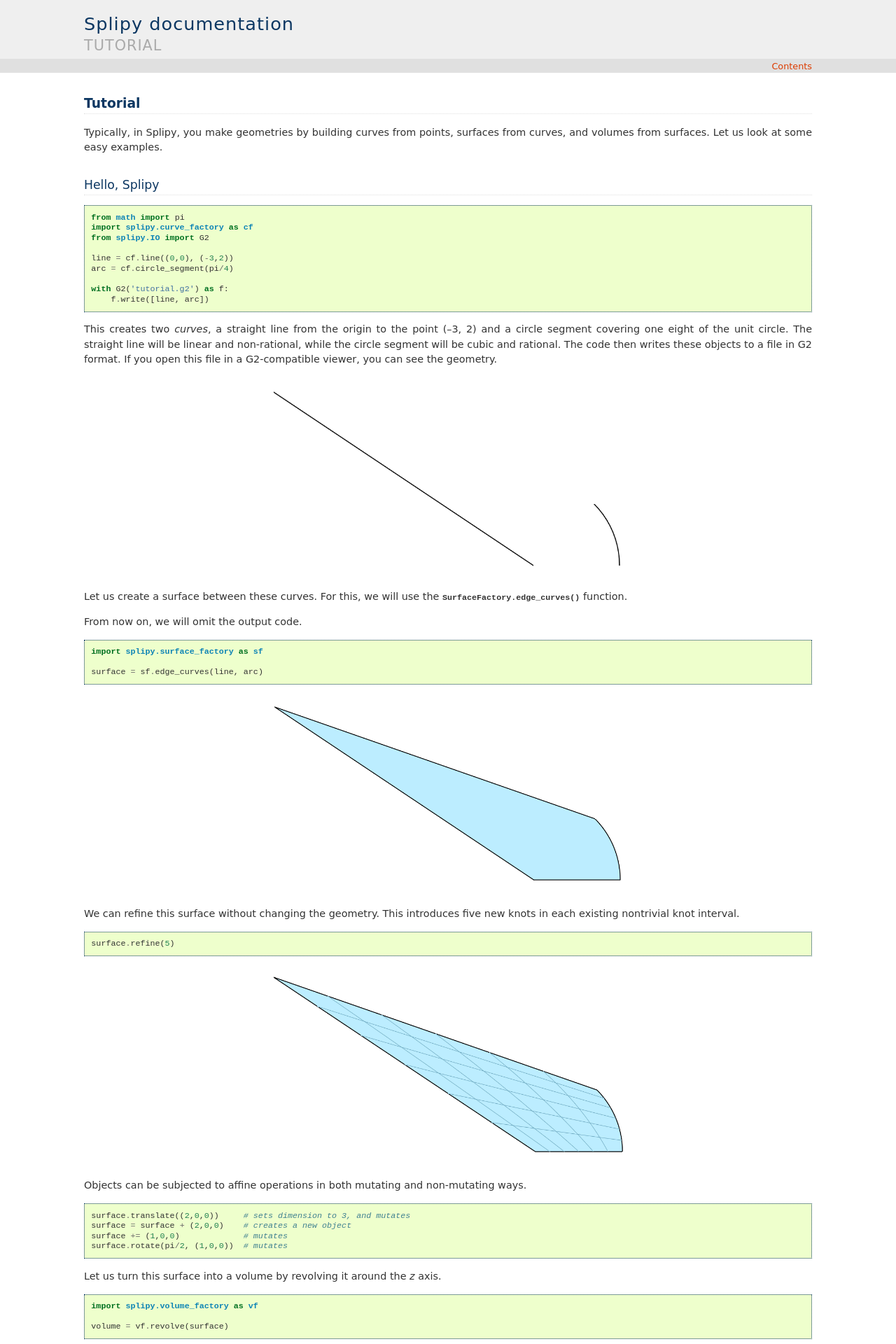
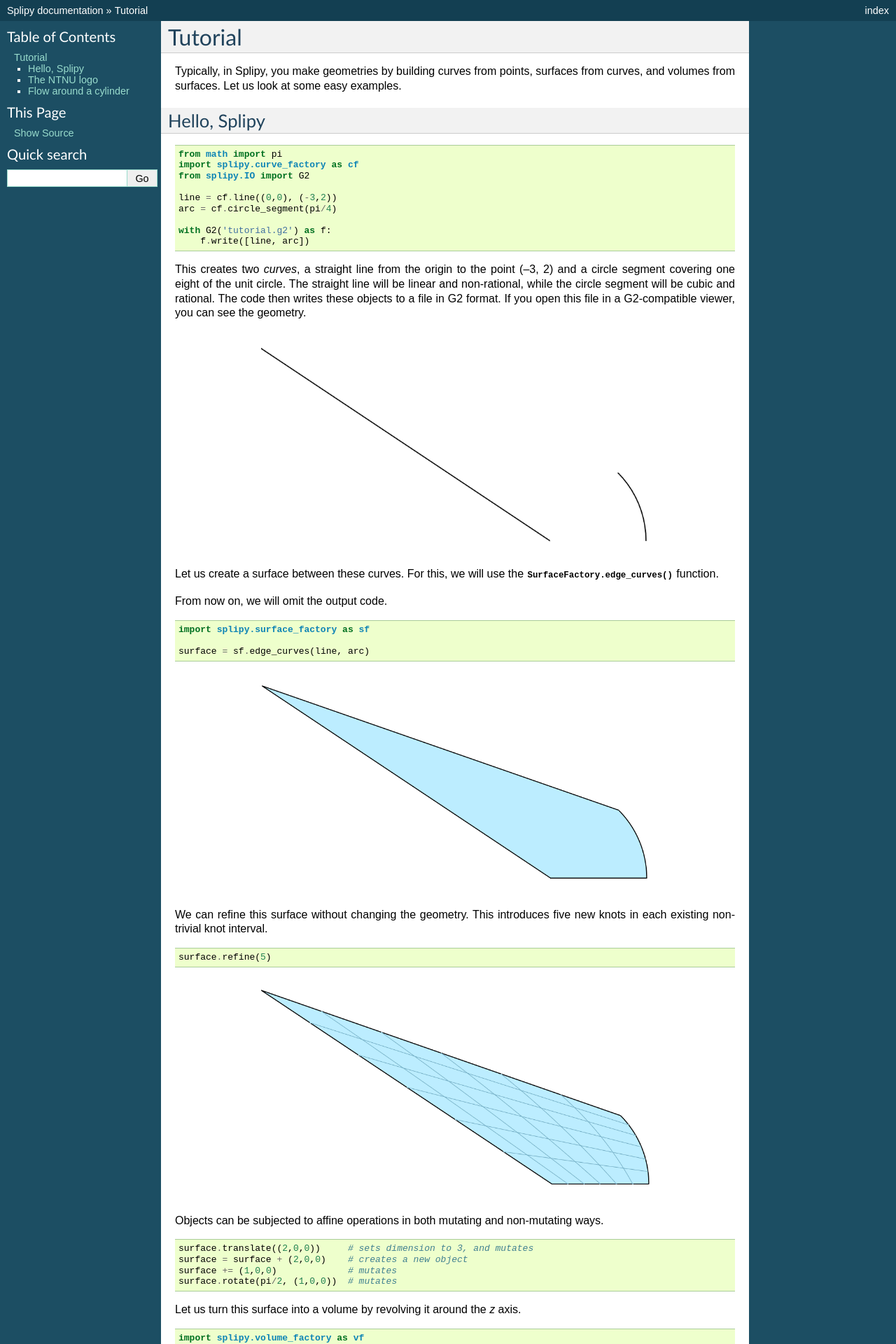
Before and after one commit to SINTEF/Splipy, a Sphinx documentation site: the page built from doc/tutorial.rst, in a window 1280 px wide. Shown: the top 1920 px of the page at 70% size. Built offline with Sphinx 7.4.7, drawn with Linux system fonts in a browser that asks for light colours; the version number could not be read and is left out; some of the changed text lies outside the part shown.

Commit message:
Changed API html theme to classic

```diff
--- a/doc/conf.py
+++ b/doc/conf.py
@@ -114,7 +114,7 @@ todo_include_todos = False
 
 # The theme to use for HTML and HTML Help pages.  See the documentation for
 # a list of builtin themes.
-html_theme = 'haiku'
+html_theme = 'classic'
 
 # Theme options are theme-specific and customize the look and feel of a theme
 # further.  For a list of options available for each theme, see the
```
